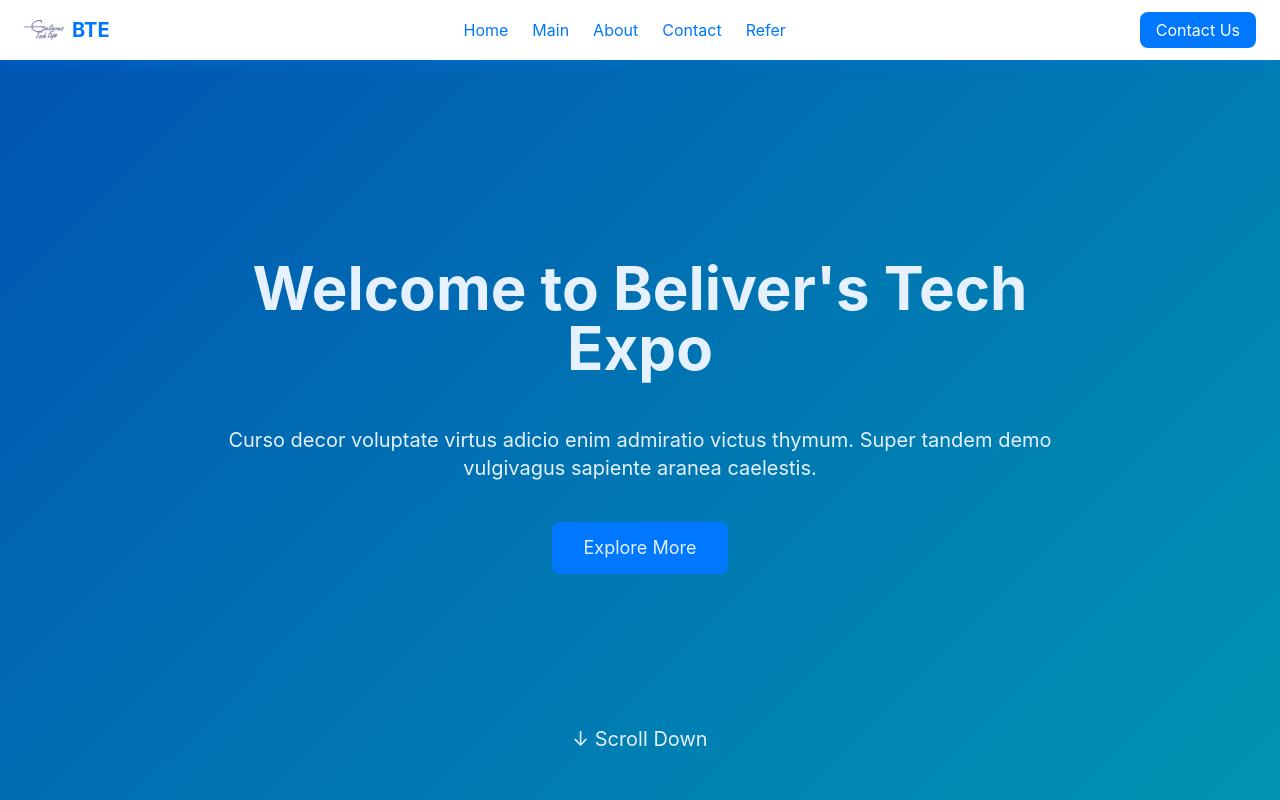
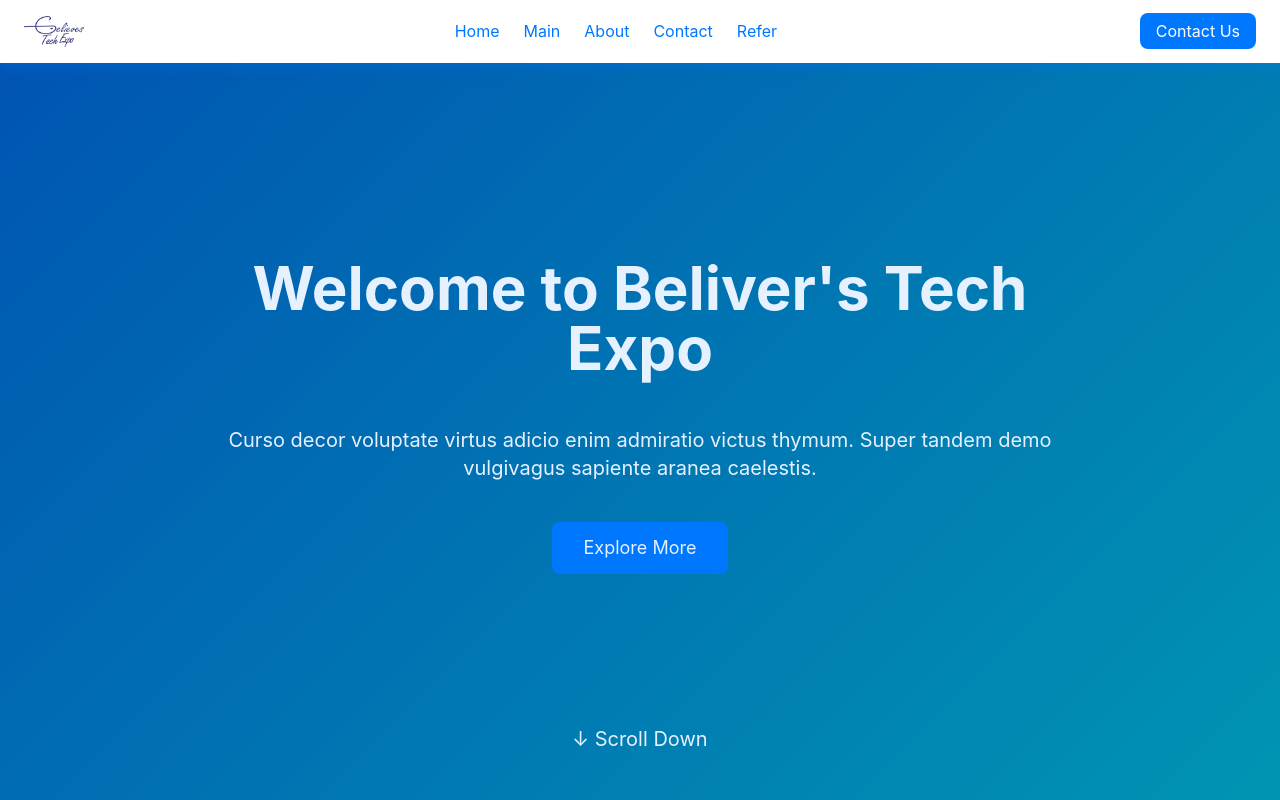
Before and after one commit to btetotheworld/bte-website, a Next.js app: page / in a window 1280 px wide. Shown: the top 800 px of the page. Built offline with nearby package versions, Linux system fonts and the light colour scheme.

Commit message:
header logo fix --> remove BTE text

```diff
--- a/components/Header.tsx
+++ b/components/Header.tsx
@@ -50,14 +50,14 @@ export default function Header() {
             <Image
               src={logo} // Path to your image in the public folder
               alt="BTE Logo"
-              width={40} // Adjust the width as needed
-              height={40} // Adjust the height as needed
+              width={60} // Adjust the width as needed
+              height={60} // Adjust the height as needed
               className="mr-2"
             />
           </Link>
-          <div className="text-color-primary font-bold text-xl">
+          {/* <div className="text-color-primary font-bold text-xl">
             <Link href="/">BTE</Link>
-          </div>
+          </div> */}
         </div>
 
         {/* Desktop Navigation */}
```
